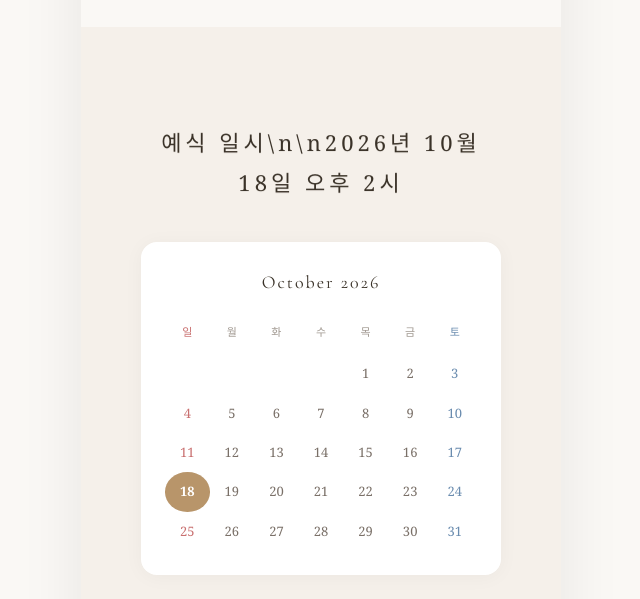
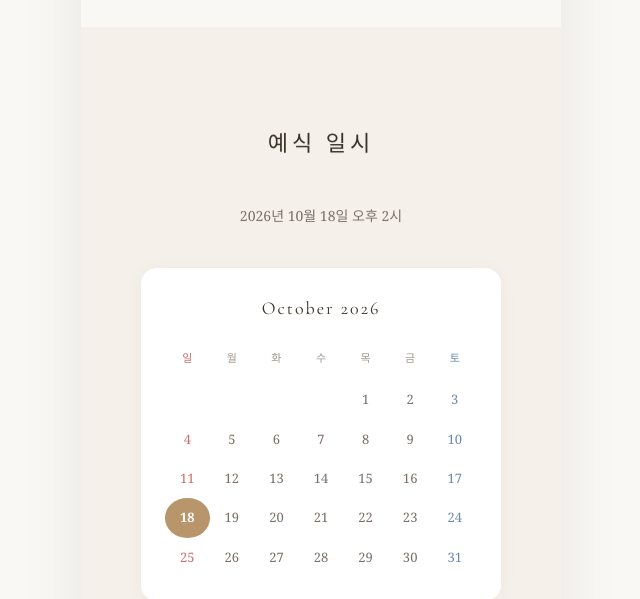
Before and after one commit to shjung0530/Our-Wedding, a plain HTML site: page index.html in a window 1280 px wide. Shown: the part 1380-1979 px from the top of the page, without its empty margins (319-959 px from the left). Drawn offline with nearby package versions, Linux system fonts and the light colour scheme; files whose address does not match are found by name.

Commit message:
Update index.html

```diff
--- a/index.html
+++ b/index.html
@@ -149,7 +149,8 @@
     <!-- ─── Calendar Section ─── -->
     <section class="section calendar-section" id="calendarSection">
       <div class="section__inner">
-        <h2 class="section__title animate-item" data-animate="fade-up">예식 일시\n\n2026년 10월 18일 오후 2시</h2>
+        <h2 class="section__title animate-item" data-animate="fade-up">예식 일시</h2>
+        <p class="account__desc animate-item" data-animate="fade-up">2026년 10월 18일 오후 2시</p>
         <div class="calendar animate-item" data-animate="scale-in" id="calendarGrid"></div>
         <div class="calendar-actions animate-item" data-animate="fade-up">
           <a class="btn btn--outline" id="googleCalBtn" href="#" target="_blank" rel="noopener">
```
